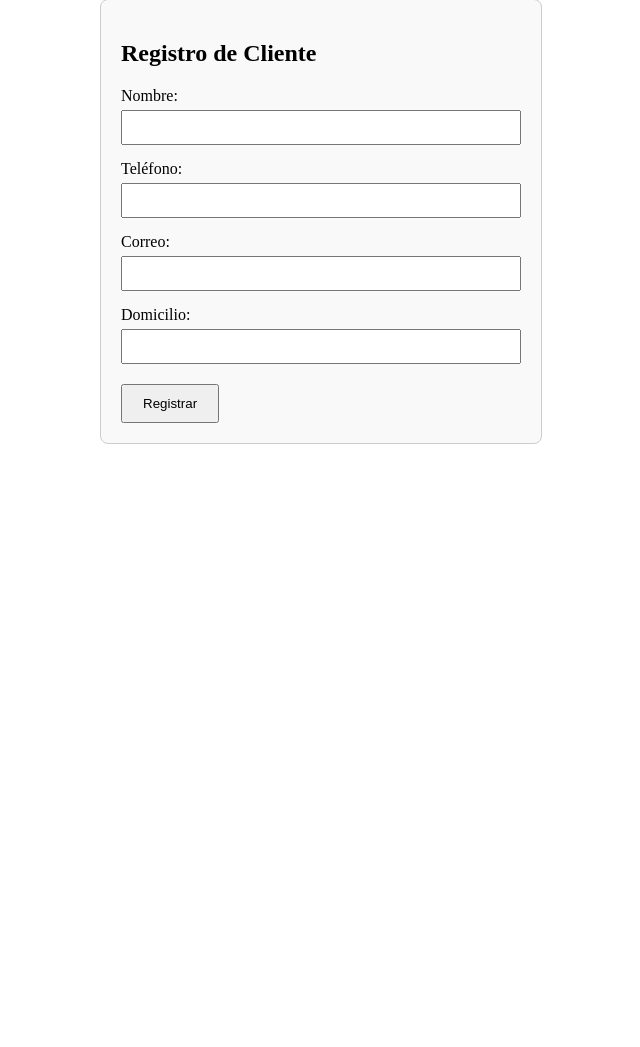
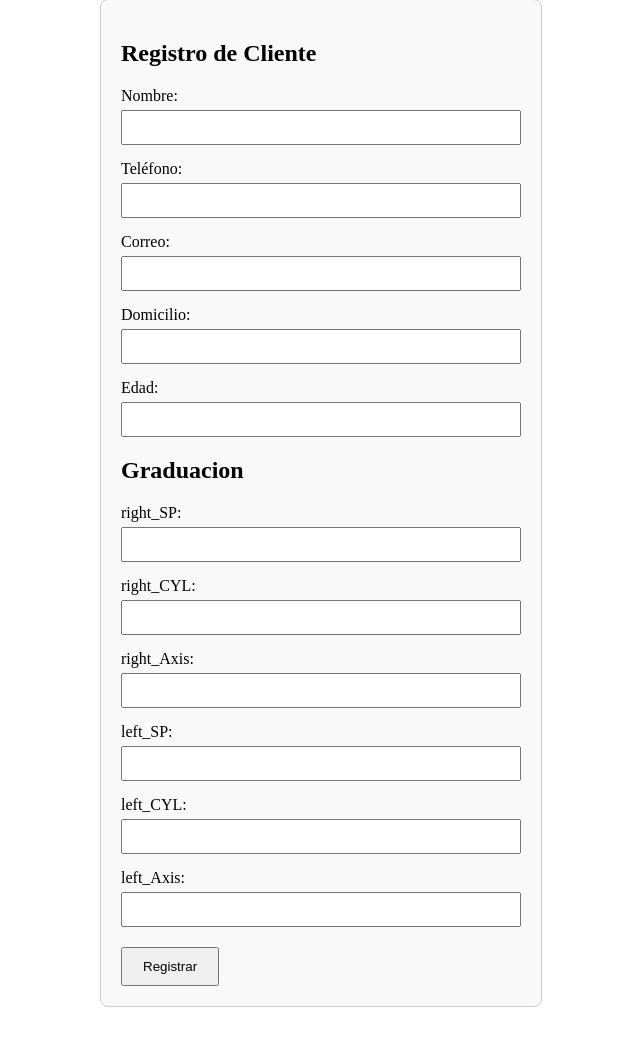
Before and after one commit to Orlando-BP/Opto-Register, a PHP site: page /registroCliente.php in a window 1280 px wide. Shown: the part 41-1088 px from the top of the page, without its empty margins (319-959 px from the left). Before the commit the page ends 485 px from the top, so only its background shows below. Run offline with PHP 8.4, Linux system fonts and the light colour scheme.

Commit message:
Procesos de registro clientes

```diff
--- a/Codigo Web/admin/registroCliente.php
+++ b/Codigo Web/admin/registroCliente.php
@@ -18,7 +18,8 @@
         }
         input[type="text"],
         input[type="email"],
-        input[type="tel"] {
+        input[type="tel"],
+        input[type="number"]{
             width: 100%;
             padding: 8px;
             margin-top: 5px;
@@ -31,7 +32,7 @@
     </style>
 </head>
 <body>
-    <form action="procesarRegistroCliente.php" method="post">
+    <form name="registroCliente" action="procesarRegistroCliente.php" method="post">
         <h2>Registro de Cliente</h2>
         <label for="nombre">Nombre:</label>
         <input type="text" id="nombre" name="nombre" required>
@@ -45,6 +46,30 @@
         <label for="domicilio">Domicilio:</label>
         <input type="text" id="domicilio" name="domicilio" required>
 
+        <label for="edad">Edad:</label>
+        <input type="number" id="edad" name="edad" required>
+
+        <h2>Graduacion</h2>
+        <!-- Datos de ojo derecho -->
+
+    <label for="right_SP">right_SP:</label>
+    <input type="number" id="right_SP" name="right_SP" step="any" required>
+
+    <label for="right_CYL">right_CYL:</label>
+    <input type="number" id="right_CYL" name="right_CYL" step="any" required>
+
+    <label for="right_Axis">right_Axis:</label>
+    <input type="number" id="right_Axis" name="right_Axis" step="any" required>
+    <!-- Datos de ojo izquierdo -->
+    <label for="left_SP">left_SP:</label>
+    <input type="number" id="left_SP" name="left_SP" step="any" required>
+
+    <label for="left_CYL">left_CYL:</label>
+    <input type="number" id="left_CYL" name="left_CYL" step="any" required>
+
+    <label for="left_Axis">left_Axis:</label>
+    <input type="number" id="left_Axis" name="left_Axis" step="any" required>
+
         <button type="submit">Registrar</button>
     </form>
 </body>
```
Also changed, not shown: Codigo Web/admin/procesarRegistroCliente.php (added, +66 -0 lines), Codigo Web/admin/registroGraduacion.php (+10 -12 lines).
